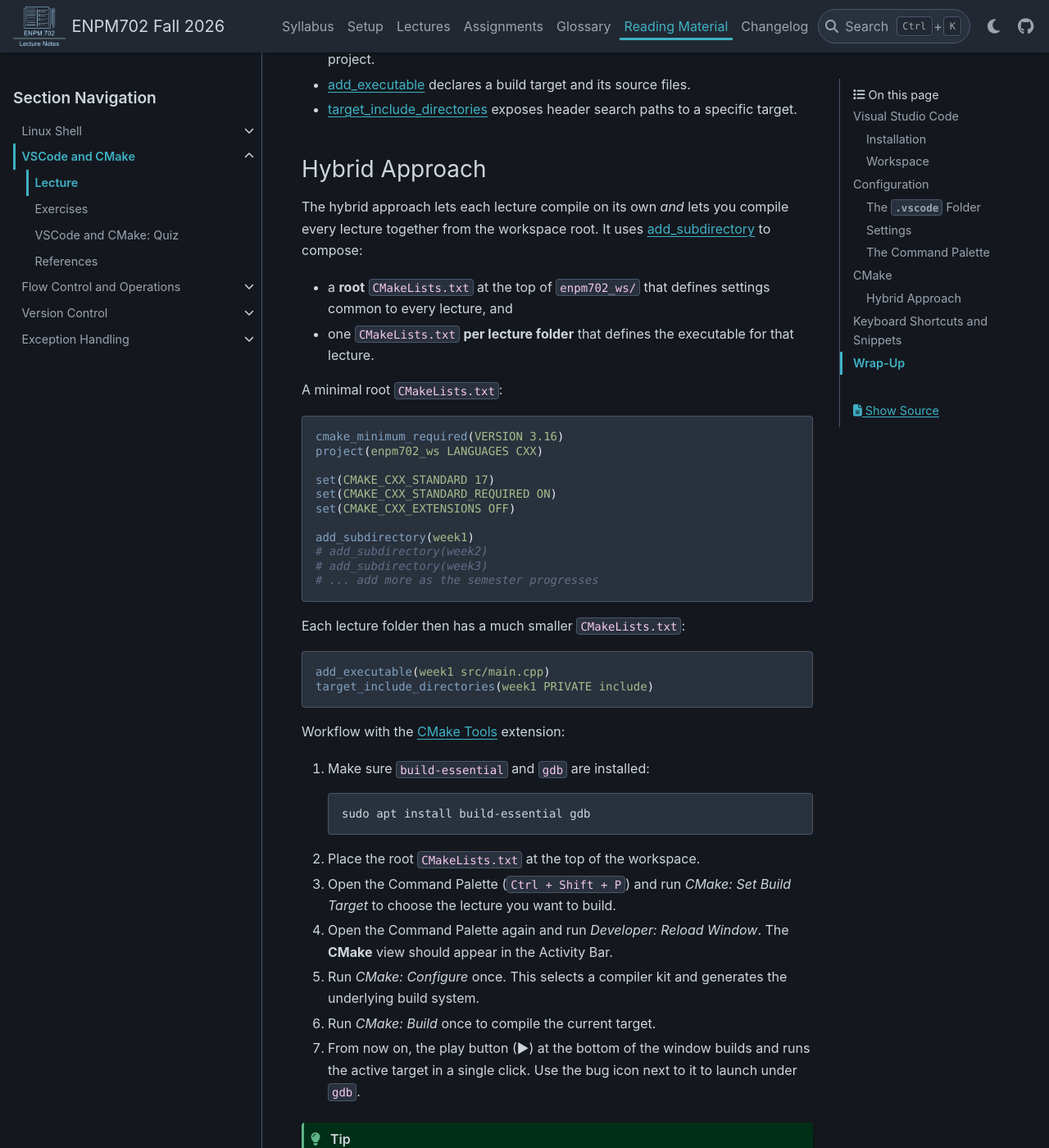
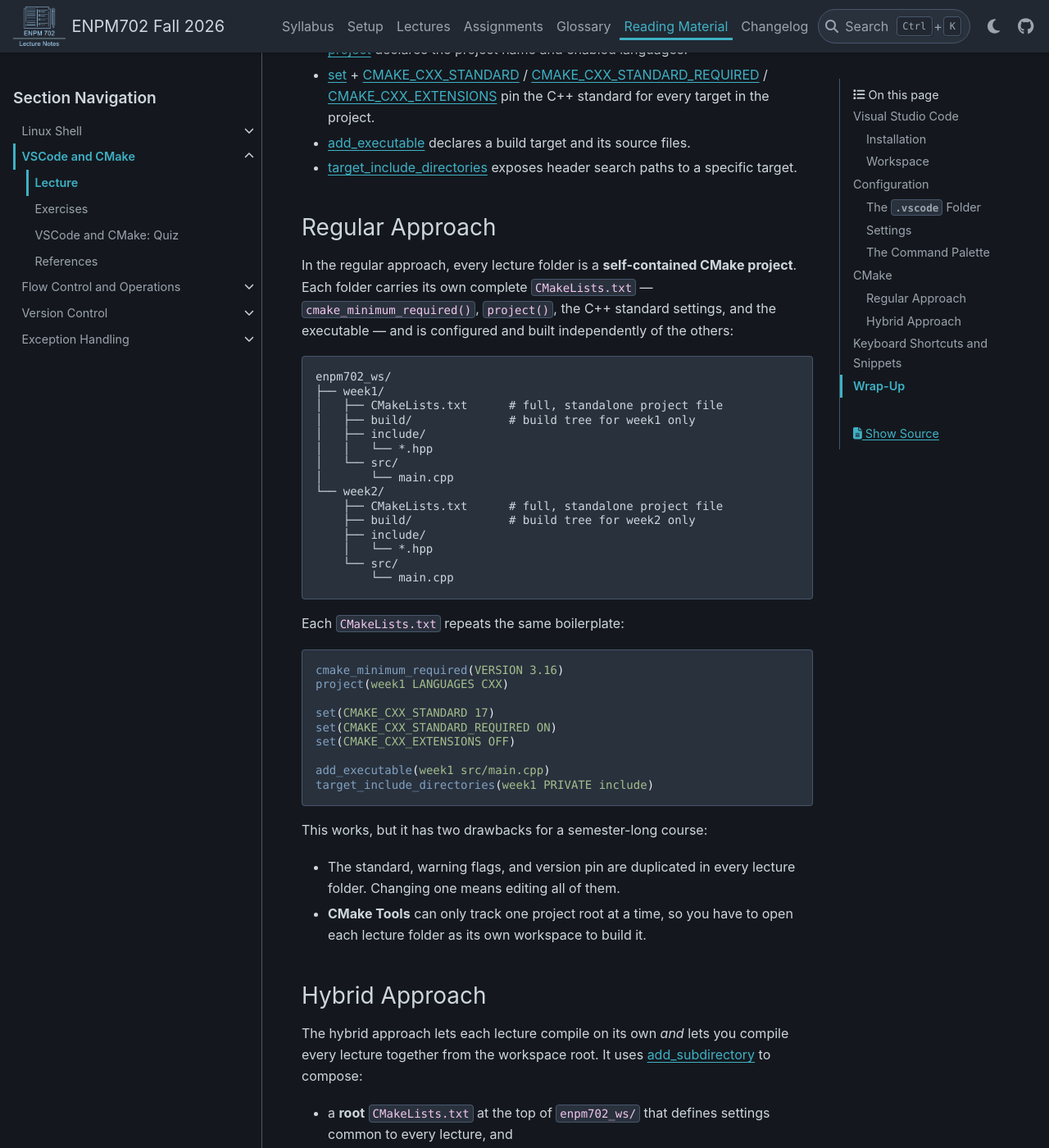
Before and after one commit to zeidk/enpm702-fall-2026-docs, a Sphinx documentation site: the page built from docs/source/reading_material/vscode_cmake/vcm_lecture.rst, in a window 1280 px wide and 1400 px high, scrolled down 6035 px. Shown: the whole window at 82% size. Built offline with Sphinx 7.4.7 and the PyData theme 0.15.4, drawn with Linux system fonts in a browser that asks for light colours; some of the changed text lies outside the part shown.

Commit message:
fixed stale vscode files (JSON)

```diff
--- a/docs/source/_static/files/extensions.json
+++ b/docs/source/_static/files/extensions.json
@@ -4,29 +4,17 @@
 
 	// List of extensions which should be recommended for users of this workspace.
 	"recommendations": [
-		// Doxygen
-        "cschlosser.doxdocgen",
-        // Python
-		// "njpwerner.autodocstring", //Autodocstring
-        "ms-python.python", //Python support
-        "kevinrose.vsc-python-indent", // Python indent
-        "charliermarsh.ruff", // Python linter
-		// C++
-        "ms-vscode.cpptools",
-        "jeff-hykin.better-cpp-syntax",
-		// CMake
-        "ms-vscode.cmake-tools",
-		// ROS
-        "ranch-hand-robotics.rde-ros-2",
-        // PlantUML (for UML diagrams)
-        // "jebbs.plantuml",
-
-        // Optional
-        // "mhutchie.git-graph", // Git Graph
-        // "sainnhe.gruvbox-material", // Gruvbox Material Theme
-        // "jonathanharty.gruvbox-material-icon-theme", // Gruvbox Material Icon
-        // "gruntfuggly.todo-tree", //todo tree
-        // "leodevbro.blockman", // Blockman
-        // "sainnhe.gruvbox-material"
+		// C/C++ (Microsoft): IntelliSense, diagnostics, debugging
+		"ms-vscode.cpptools",
+		// CMake Tools (Microsoft): configure, build, and debug CMake projects
+		"ms-vscode.cmake-tools",
+		// CMake (twxs): syntax highlighting for CMakeLists.txt
+		"twxs.cmake",
+		// Doxygen Documentation Generator: comment blocks from /**
+		"cschlosser.doxdocgen",
+		// Error Lens: inline compiler errors and warnings
+		"usernamehw.errorlens",
+		// GitLens: blame annotations and Git history in the editor
+		"eamodio.gitlens"
 	]
 }
--- a/docs/source/_static/files/settings.json
+++ b/docs/source/_static/files/settings.json
@@ -1,25 +1,9 @@
 {
-  "cmake.configureOnOpen": false,
-  "editor.fontFamily": "CommitMono",
-  "window.zoomLevel": 2,
-  "workbench.colorCustomizations": {
-    "sideBar.background": "#0e110e",
-    "list.hoverBackground": "#283228",
-  },
-  "C_Cpp.clang_format_style": "{ BasedOnStyle: Google, AllowShortFunctionsOnASingleLine: None, AllowShortIfStatementsOnASingleLine: Never, AllowShortLoopsOnASingleLine: false, AllowShortBlocksOnASingleLine: Never, AllowShortCaseLabelsOnASingleLine: false, BreakBeforeBraces: Attach }",
-  "explorer.compactFolders": false,
-  "editor.fontSize": 20,
-  "editor.mouseWheelZoom": true,
-  "files.autoSave": "afterDelay",
-  "files.readonlyInclude": {
-    "week2/**": true,
-    "week3/**": true,
-    "week4/**": true,
-    "week5/**": true,
-    "week6/**": true,
-    "week7/**": true,
-    "week8/**": true,
-    "week9/**": true,
-    "week10/**": true,
-  }
+  "editor.formatOnSave": true,
+  "editor.rulers": [80],
+  "editor.tabSize": 4,
+  "editor.insertSpaces": true,
+  "files.insertFinalNewline": true,
+  "files.trimTrailingWhitespace": true,
+  "C_Cpp.default.cppStandard": "c++17"
 }
--- a/docs/source/reading_material/vscode_cmake/vcm_lecture.rst
+++ b/docs/source/reading_material/vscode_cmake/vcm_lecture.rst
@@ -92,7 +93,7 @@
    * - **Terminal**
      - An integrated terminal that runs the same shell as your
        login session (``bash`` or ``zsh``). Open it with
-       ``Ctrl + ` `` (backtick).
+       the ``Ctrl + backtick`` shortcut.
    * - **Status Bar** (bottom edge)
      - Shows the active build target, the current Git branch, line
        and column position, errors and warnings, and any indicators
@@ -116,10 +117,14 @@
    ├── CMakeLists.txt          # root CMakeLists.txt (hybrid approach)
    └── weekX/
        ├── CMakeLists.txt      # lecture-level CMakeLists.txt
-       ├── src/
-       │   └── *.cpp
-       └── include/
-           └── *.hpp
+       ├── include/
+       │   └── *.hpp
+       └── src/
+           └── *.cpp
+
+The two ways of laying out these ``CMakeLists.txt`` files ---
+*regular* and *hybrid* --- are compared in the :ref:`CMake
+<vcm-cmake>` section below.
 
 Open the workspace in VSCode from a terminal:
 
@@ -211,11 +216,11 @@
        browsing for C and C++. See the
        `C++ in VSCode <https://code.visualstudio.com/docs/languages/cpp>`_
        guide.
-   * - `CMake Tools <https://marketplace.visualstudio.com/items?itemName=ms-vscode.cmake-tools>`_ (Microsoft)
+   * - `CMake Tools <https://marketplace.visualstudio.com/items?itemName=ms-vscode.cmake-tools>`__ (Microsoft)
      - Configures, builds, and debugs CMake projects from inside
        VSCode. See the
        `CMake Tools documentation <https://code.visualstudio.com/docs/cpp/CMake-linux>`_.
-   * - `CMake <https://marketplace.visualstudio.com/items?itemName=twxs.cmake>`_ (twxs)
+   * - `CMake <https://marketplace.visualstudio.com/items?itemName=twxs.cmake>`__ (twxs)
      - Syntax highlighting for ``CMakeLists.txt``.
    * - `Doxygen Documentation Generator <https://marketplace.visualstudio.com/items?itemName=cschlosser.doxdocgen>`_
      - Generates Doxygen comment blocks when you type ``/**`` above
@@ -288,10 +293,12 @@
 - *Format Document*
 
 
+.. _vcm-cmake:
+
 CMake
 ====================================================
 
-`CMake <https://cmake.org/>`_ is an open-source, cross-platform family
+`CMake <https://cmake.org/>`__ is an open-source, cross-platform family
 of tools designed to build, test, and package software. Rather than
 writing a different build script for every compiler, you describe the
 build once in a
@@ -346,6 +353,55 @@
   exposes header search paths to a specific target.
 
 
+Regular Approach
+----------------------------------------------------
+
+In the regular approach, every lecture folder is a **self-contained
+CMake project**. Each folder carries its own complete
+``CMakeLists.txt`` --- ``cmake_minimum_required()``, ``project()``,
+the C++ standard settings, and the executable --- and is configured
+and built independently of the others:
+
+.. code-block:: text
+
+   enpm702_ws/
+   ├── week1/
+   │   ├── CMakeLists.txt      # full, standalone project file
+   │   ├── build/              # build tree for week1 only
+   │   ├── include/
+   │   │   └── *.hpp
+   │   └── src/
+   │       └── main.cpp
+   └── week2/
+       ├── CMakeLists.txt      # full, standalone project file
+       ├── build/              # build tree for week2 only
+       ├── include/
+       │   └── *.hpp
+       └── src/
+           └── main.cpp
+
+Each ``CMakeLists.txt`` repeats the same boilerplate:
+
+.. code-block:: cmake
+
+   cmake_minimum_required(VERSION 3.16)
+   project(week1 LANGUAGES CXX)
+
+   set(CMAKE_CXX_STANDARD 17)
+   set(CMAKE_CXX_STANDARD_REQUIRED ON)
+   set(CMAKE_CXX_EXTENSIONS OFF)
+
+   add_executable(week1 src/main.cpp)
+   target_include_directories(week1 PRIVATE include)
+
+This works, but it has two drawbacks for a semester-long course:
+
+- The standard, warning flags, and version pin are duplicated in
+  every lecture folder. Changing one means editing all of them.
+- **CMake Tools** can only track one project root at a time, so you
+  have to open each lecture folder as its own workspace to build it.
+
+
 Hybrid Approach
 ----------------------------------------------------
 
@@ -358,6 +414,29 @@
   defines settings common to every lecture, and
 - one ``CMakeLists.txt`` **per lecture folder** that defines the
   executable for that lecture.
+
+.. code-block:: text
+
+   enpm702_ws/
+   ├── CMakeLists.txt          # root: version, project, C++ standard,
+   │                           #       add_subdirectory(weekX)
+   ├── build/                  # one build tree for every lecture
+   ├── week1/
+   │   ├── CMakeLists.txt      # add_executable(week1 ...) only
+   │   ├── include/
+   │   │   └── *.hpp
+   │   └── src/
+   │       └── main.cpp
+   └── week2/
+       ├── CMakeLists.txt      # add_executable(week2 ...) only
+       ├── include/
+       │   └── *.hpp
+       └── src/
+           └── main.cpp
+
+Compared to the regular approach, the boilerplate moves *up* into the
+root file and the single ``build/`` tree at the root holds every
+lecture target.
 
 A minimal root ``CMakeLists.txt``:
 
@@ -383,7 +462,7 @@
    target_include_directories(week1 PRIVATE include)
 
 Workflow with the
-`CMake Tools <https://code.visualstudio.com/docs/cpp/CMake-linux>`_
+`CMake Tools <https://code.visualstudio.com/docs/cpp/CMake-linux>`__
 extension:
 
 1. Make sure ``build-essential`` and ``gdb`` are installed:
@@ -430,6 +509,7 @@
 
    {
      "cout": {
+       "scope": "cpp",
        "prefix": "cout",
        "body": [
          "std::cout << \"$1\" << '\\n';"
```
Also changed, not shown: other parts of docs/source/reading_material/vscode_cmake/vcm_lecture.rst (+3 -2 lines), 1 other file.
